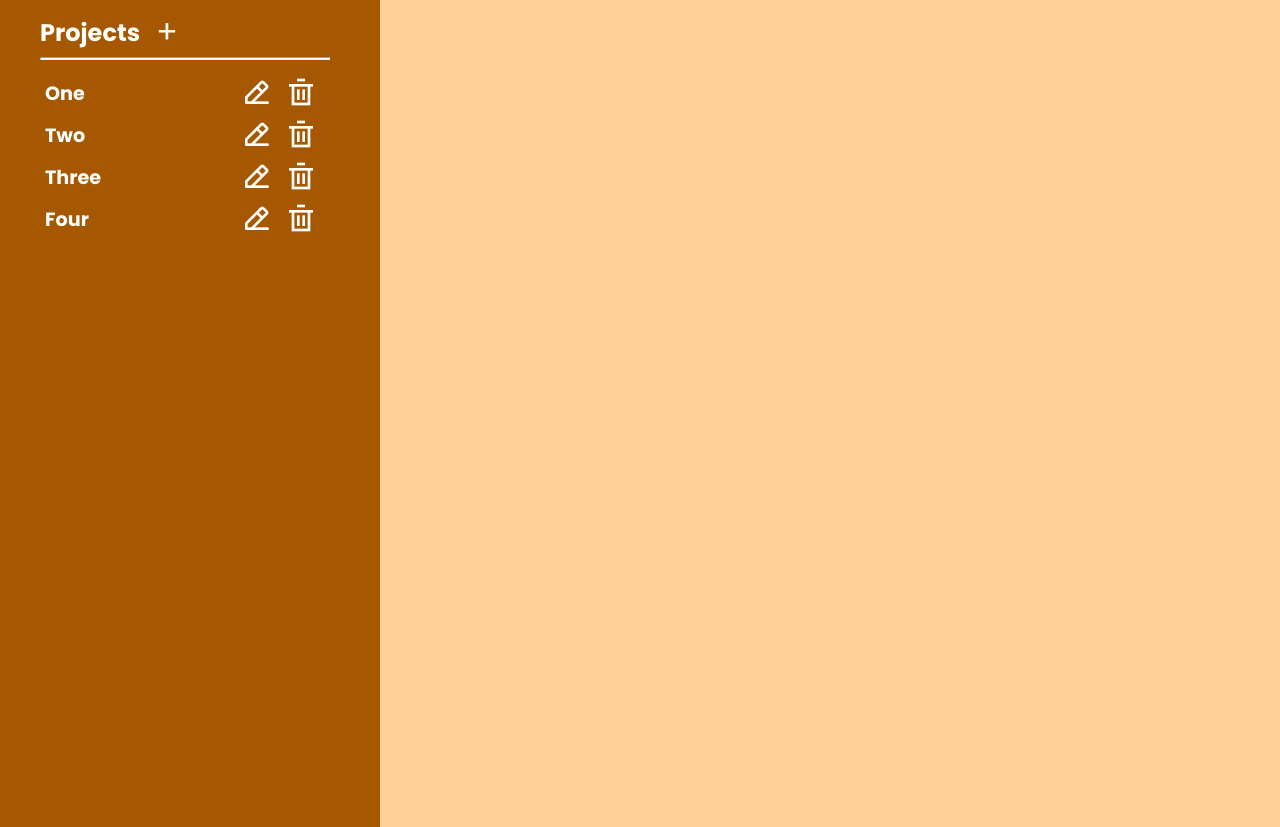
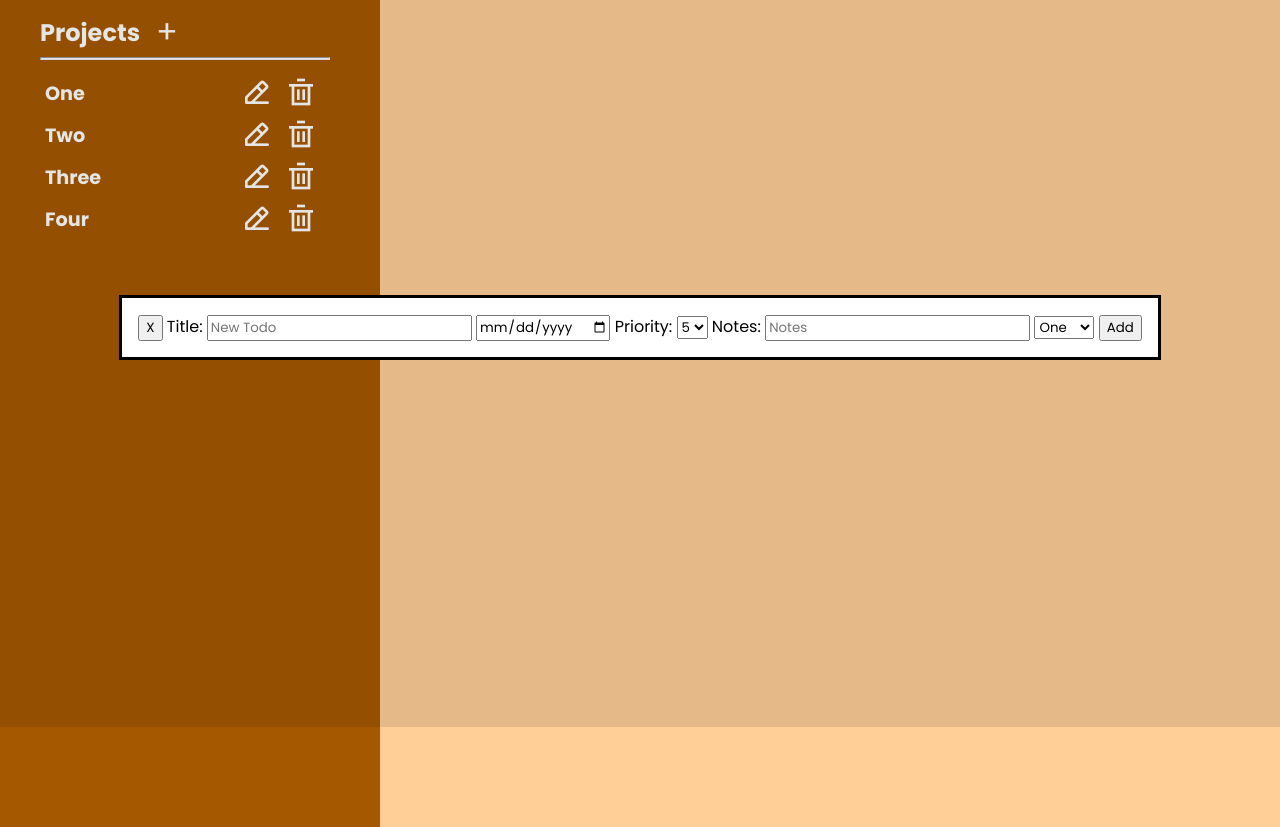
Before and after one commit to li-maksim/todolist, a website built with webpack: page src/template.html in a window 1280 px wide. Both pictures are taken after a click on the button "New Note". Shown: the part 73-900 px from the top of the page. Built offline with nearby package versions, Linux system fonts and the light colour scheme.

Commit message:
Added function to create notes
Added window with inputs to create new notes, added event handler to
'New Note' button.

```diff
--- a/src/index.js
+++ b/src/index.js
@@ -13,24 +13,29 @@ const Projects = {
 
 const Project = function(name) {
 
-    const TodoCnstrct = ((title, descr, dueDate, priority, done, checklist) => {
-        return {
+    // const TodoCnstrct = ((title, descr, dueDate, priority, done) => {
+    //     return {
+    //         title: title,
+    //         descr: descr,
+    //         dueDate: dueDate,
+    //         priority: priority,
+    //         done: false,
+    //     };
+    // });
+
+    function addTodo(title, descr, dueDate, priority, done) {
+        let newTodo = {
             title: title,
             descr: descr,
             dueDate: dueDate,
             priority: priority,
             done: false,
-            checklist: checklist
         };
-    });
-
-    function addTodo(title, descr, dueDate, priority, done, checklist) {
-        let newTodo = TodoCnstrct(title, descr, dueDate, priority, done, checklist);
-        newProj.push(newTodo);
+        newProj.todos.push(newTodo);
     };
 
     function delTodo(idx) {
-        newProj.splice(idx, 1);
+        newProj.todos.splice(idx, 1);
     };
 
     const newProj = {
@@ -109,6 +114,42 @@ const Display = (() => {
         const projEditWindowBtn = document.querySelector('#proj_editbtn');
         projEditWindowBtn.addEventListener('click', projEdit);
 
+        const newNoteBtn = document.querySelectorAll('.new_note');
+        const newNoteWindow = document.querySelector('.note_newwindow');
+        const newNoteTitle = document.querySelector('#note_newname');
+        const newNoteDate = document.querySelector('#note_newdate');
+        const newNotePriority = document.querySelector('#note_newpriority');
+        const newNoteDescr = document.querySelector('#note_newdescr');
+        const newNoteProj = document.querySelector('#note_newproj');
+        function createProjOptions() {
+            Projects.arr.forEach(function(v, i, a) {
+                const option = document.createElement('option');
+                option.textContent = a[i].name;
+                option.value = i;
+                newNoteProj.appendChild(option);
+            });
+        };
+        newNoteBtn.forEach(function(a) {a.addEventListener('click', () => {newNoteWindow.showModal()})});
+        newNoteBtn.forEach(function(a) {a.addEventListener('click', () => {newNoteProj.textContent = ''})});
+        newNoteBtn.forEach(function(a) {a.addEventListener('click', createProjOptions)});
+        function addNewNote() {
+            const selected = newNoteProj.options[newNoteProj.selectedIndex].value;
+            Projects.arr[selected].addTodo(
+                newNoteTitle.value,
+                newNoteDescr.value,
+                newNoteDate.value,
+                newNotePriority.value
+            );
+            newNoteWindow.close();
+            newNoteTitle.value = '';
+            newNoteDescr.value = '';
+            newNoteDate.value = '';
+            newNotePriority.value = '';
+            console.table(Projects.arr);
+        };
+        const newNoteAddBtn = document.querySelector('#note_add');
+        newNoteAddBtn.addEventListener('click', addNewNote);
+
         return {showEditWindow, closeWindow, projEditInput};
 
     })();
@@ -152,6 +193,12 @@ const Display = (() => {
         projMenu.appendChild(newMenuItem);
     };
 
+    const Notes = {
+
+
+
+    };
+
     return {clearMenu, displayProjects};
 
 })();
--- a/src/template.html
+++ b/src/template.html
@@ -13,7 +13,7 @@
         </div>
         <div class="header_btns">
             <button class="btn new_proj">New Project</button>
-            <button class="btn" id="new_note">New Note</button>
+            <button class="btn new_note">New Note</button>
         </div>
     </header>
     <div class="sidebar">
@@ -39,6 +39,27 @@
         <button id="proj_editbtn">Edit</button>
     </dialog>
 
+    <dialog class="note_newwindow window">
+        <button class="close_btn">X</button>
+        <label for="note_newname">Title:</label>
+        <input type="text" id="note_newname" placeholder="New Todo">
+        <input type="date" id="note_newdate">
+        <label for="note_newpriority">Priority:</label>
+        <select name="Priority" id="note_newpriority">
+            <option value="5" selected>5</option>
+            <option value="4">4</option>
+            <option value="3">3</option>
+            <option value="2">2</option>
+            <option value="1">1</option>
+        </select>
+        <label for="note_newdescr">Notes:</label>
+        <input type="textarea" id="note_newdescr" placeholder="Notes">
+        <select name="Project" id="note_newproj">
+
+        </select>
+        <button id="note_add">Add</button>
+    </dialog>
+
     <div id="content">
 
     </div>
```
